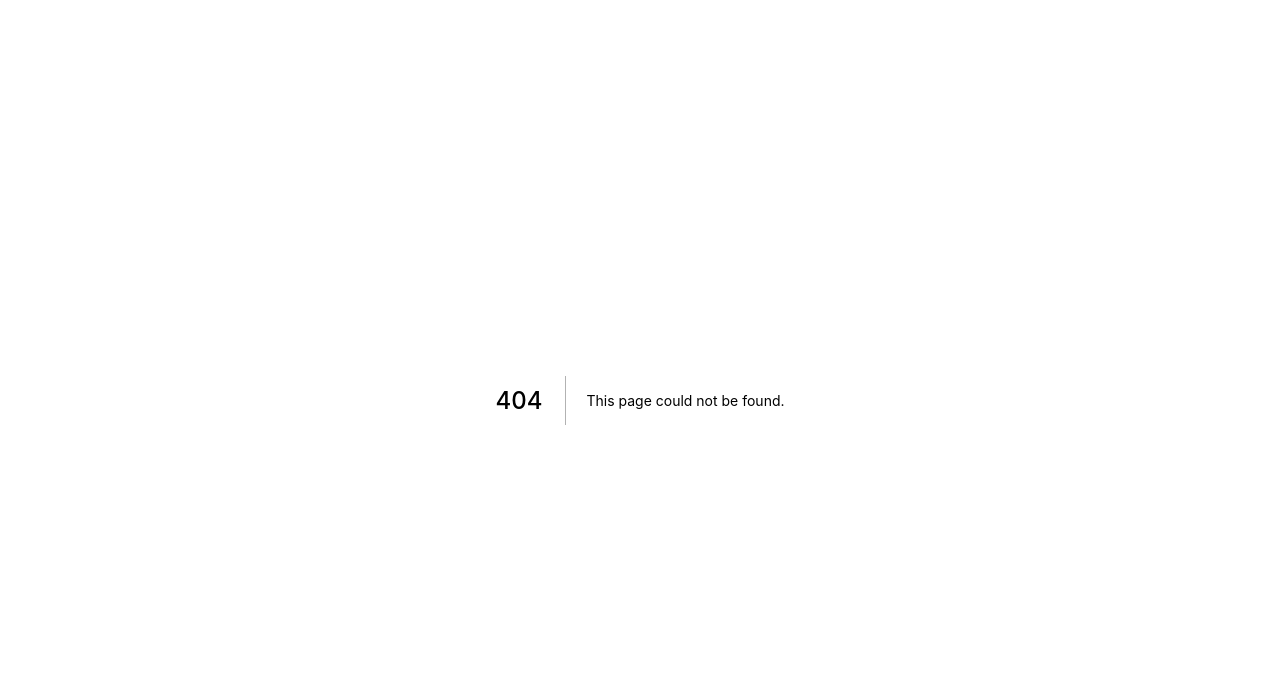
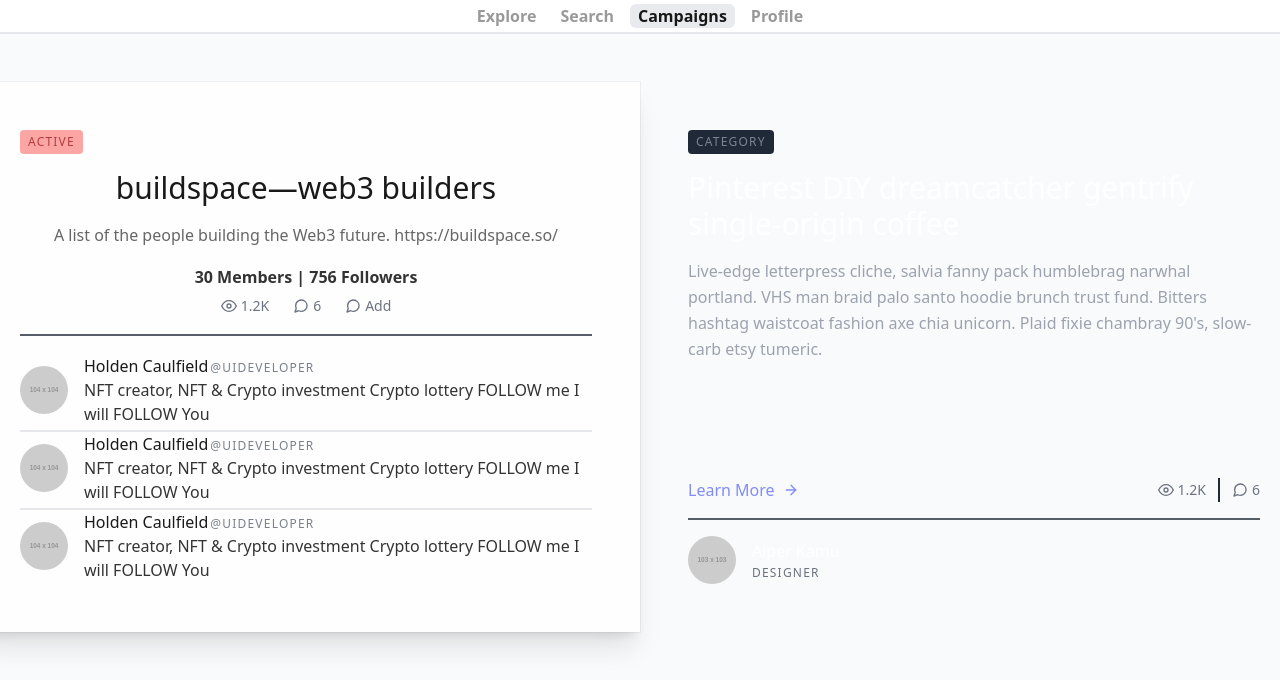
Before and after one commit to BleedingEffigy/twitter-bot-sapphire, a Next.js app in the folder frontend/: page /campaign in a window 1280 px wide. Before the commit this address had no page. Shown: the top 694 px of the page. Built offline with nearby package versions, Linux system fonts and the light colour scheme.

Commit message:
added campaign page

```diff
--- /dev/null
+++ b/frontend/pages/campaign.tsx
@@ -0,0 +1,133 @@
+import type { NextPage } from 'next'
+import Head from 'next/head'
+import Image from 'next/image'
+
+const Home: NextPage = () => {
+  return (
+    <div className="flex min-h-screen w-full flex-col">
+      <Head>
+        <title>Create Next App</title>
+        <link rel="icon" href="/favicon.ico" />
+      </Head>
+
+        <nav className="w-full border-b-2 py-1">
+            <div className="mx-auto text-center">
+                <button className="px-2 mx-1 rounded-md font-semibold text-black/40">
+                Explore
+                </button>
+                <button className="px-2 mx-1 rounded-md font-semibold text-black/40 ">
+                Search
+                </button>
+                <button className="px-2 mx-1 bg-gray-300/50 rounded-md font-semibold text-black/90 ">
+                Campaigns
+                </button>
+                <button className="px-2 mx-1 rounded-md font-semibold text-black/40 ">
+                Profile
+                </button>
+            </div>
+        </nav>
+        <section className="text-gray-400 bg-gray-50 body-font overflow-hidden">
+          <div className="container px-5 py-24 mx-auto">
+            <div className="flex flex-wrap -m-12">
+              <div className="p-12 md:w-1/2 flex flex-col items-start  bg-white/80 shadow-xl ring-1 ring-gray-900/5">
+                <span className="inline-block py-1 px-2 rounded bg-red-300 text-red-800 text-bold text-opacity-75 text-xs font-medium tracking-widest">ACTIVE</span>
+                <h2 className="sm:text-3xl text-2xl title-font font-medium w-full text-center text-black text-opacity-90 mt-4 mb-4">buildspace—web3 builders</h2>
+                <p className="leading-relaxed mb-4 w-full text-center text-black text-opacity-60">
+                A list of the people building the Web3 future. https://buildspace.so/
+                </p>
+                <p className="leading-relaxed mb-1 text-base w-full text-center font-bold text-black text-opacity-80">
+                  30 Members | 756 Followers
+                </p>
+                {/* Actions */}
+                <div className="flex items-center justify-center flex-wrap pb-4 mb-4 border-b-2 border-gray-800 border-opacity-75  w-full">
+                  <span className="text-gray-500 mr-3 inline-flex items-center leading-none text-sm pr-3 py-1">
+                    <svg className="w-4 h-4 mr-1" stroke="currentColor" stroke-width="2" fill="none" stroke-linecap="round" stroke-linejoin="round" viewBox="0 0 24 24">
+                      <path d="M1 12s4-8 11-8 11 8 11 8-4 8-11 8-11-8-11-8z"></path>
+                      <circle cx="12" cy="12" r="3"></circle>
+                    </svg>1.2K
+                  </span>
+                  <span className="text-gray-500 inline-flex items-center leading-none text-sm mr-3 pr-3">
+                    <svg className="w-4 h-4 mr-1" stroke="currentColor" stroke-width="2" fill="none" stroke-linecap="round" stroke-linejoin="round" viewBox="0 0 24 24">
+                      <path d="M21 11.5a8.38 8.38 0 01-.9 3.8 8.5 8.5 0 01-7.6 4.7 8.38 8.38 0 01-3.8-.9L3 21l1.9-5.7a8.38 8.38 0 01-.9-3.8 8.5 8.5 0 014.7-7.6 8.38 8.38 0 013.8-.9h.5a8.48 8.48 0 018 8v.5z"></path>
+                    </svg>6
+                  </span>
+                  <span className="text-gray-500 inline-flex items-center leading-none text-sm">
+                    <svg className="w-4 h-4 mr-1" stroke="currentColor" stroke-width="2" fill="none" stroke-linecap="round" stroke-linejoin="round" viewBox="0 0 24 24">
+                      <path d="M21 11.5a8.38 8.38 0 01-.9 3.8 8.5 8.5 0 01-7.6 4.7 8.38 8.38 0 01-3.8-.9L3 21l1.9-5.7a8.38 8.38 0 01-.9-3.8 8.5 8.5 0 014.7-7.6 8.38 8.38 0 013.8-.9h.5a8.48 8.48 0 018 8v.5z"></path>
+                    </svg>Add
+                  </span>
+                </div>
+                {/* Accounts list */}
+                <div className="flex flex-col divide-y-2">
+                  {/* An Account */}
+                  <a className="inline-flex items-center w-full my-0.5" href='/'>
+                    <img alt="blog" src="https://dummyimage.com/104x104" className="w-12 h-12 rounded-full flex-shrink-0 object-cover object-center"/>
+                    <span className="flex-grow flex flex-col pl-4">
+                      <span className="title-font font-medium text-black/90">Holden Caulfield
+                        <span className="text-gray-500/90 text-xs tracking-widest ml-0.5">@UIDEVELOPER</span>
+                      </span>
+                      <span className="text-black/80">NFT creator, NFT & Crypto investment Crypto lottery FOLLOW me I will FOLLOW You</span>
+                    </span>
+                  </a>
+                  {/* An Account */}
+                  <a className="inline-flex items-center w-full my-0.5" href='/'>
+                    <img alt="blog" src="https://dummyimage.com/104x104" className="w-12 h-12 rounded-full flex-shrink-0 object-cover object-center"/>
+                    <span className="flex-grow flex flex-col pl-4">
+                      <span className="title-font font-medium text-black/90">Holden Caulfield
+                        <span className="text-gray-500/90 text-xs tracking-widest ml-0.5">@UIDEVELOPER</span>
+                      </span>
+                      <span className="text-black/80">NFT creator, NFT & Crypto investment Crypto lottery FOLLOW me I will FOLLOW You</span>
+                    </span>
+                  </a>
+                  {/* An Account */}
+                  <a className="inline-flex items-center w-full my-0.5" href='/'>
+                    <img alt="blog" src="https://dummyimage.com/104x104" className="w-12 h-12 rounded-full flex-shrink-0 object-cover object-center"/>
+                    <span className="flex-grow flex flex-col pl-4">
+                      <span className="title-font font-medium text-black/90">Holden Caulfield
+                        <span className="text-gray-500/90 text-xs tracking-widest ml-0.5">@UIDEVELOPER</span>
+                      </span>
+                      <span className="text-black/80">NFT creator, NFT & Crypto investment Crypto lottery FOLLOW me I will FOLLOW You</span>
+                    </span>
+                  </a>
+                </div>
+
+              </div>
+              <div className="p-12 md:w-1/2 flex flex-col items-start">
+                <span className="inline-block py-1 px-2 rounded bg-gray-800 text-gray-400 text-opacity-75 text-xs font-medium tracking-widest">CATEGORY</span>
+                <h2 className="sm:text-3xl text-2xl title-font font-medium text-white mt-4 mb-4">Pinterest DIY dreamcatcher gentrify single-origin coffee</h2>
+                <p className="leading-relaxed mb-8">Live-edge letterpress cliche, salvia fanny pack humblebrag narwhal portland. VHS man braid palo santo hoodie brunch trust fund. Bitters hashtag waistcoat fashion axe chia unicorn. Plaid fixie chambray 90's, slow-carb etsy tumeric.</p>
+                <div className="flex items-center flex-wrap pb-4 mb-4 border-b-2 border-gray-800 border-opacity-75 mt-auto w-full">
+                  <a className="text-indigo-400 inline-flex items-center">Learn More
+                    <svg className="w-4 h-4 ml-2" viewBox="0 0 24 24" stroke="currentColor" stroke-width="2" fill="none" stroke-linecap="round" stroke-linejoin="round">
+                      <path d="M5 12h14"></path>
+                      <path d="M12 5l7 7-7 7"></path>
+                    </svg>
+                  </a>
+                  <span className="text-gray-500 mr-3 inline-flex items-center ml-auto leading-none text-sm pr-3 py-1 border-r-2 border-gray-800">
+                    <svg className="w-4 h-4 mr-1" stroke="currentColor" stroke-width="2" fill="none" stroke-linecap="round" stroke-linejoin="round" viewBox="0 0 24 24">
+                      <path d="M1 12s4-8 11-8 11 8 11 8-4 8-11 8-11-8-11-8z"></path>
+                      <circle cx="12" cy="12" r="3"></circle>
+                    </svg>1.2K
+                  </span>
+                  <span className="text-gray-500 inline-flex items-center leading-none text-sm">
+                    <svg className="w-4 h-4 mr-1" stroke="currentColor" stroke-width="2" fill="none" stroke-linecap="round" stroke-linejoin="round" viewBox="0 0 24 24">
+                      <path d="M21 11.5a8.38 8.38 0 01-.9 3.8 8.5 8.5 0 01-7.6 4.7 8.38 8.38 0 01-3.8-.9L3 21l1.9-5.7a8.38 8.38 0 01-.9-3.8 8.5 8.5 0 014.7-7.6 8.38 8.38 0 013.8-.9h.5a8.48 8.48 0 018 8v.5z"></path>
+                    </svg>6
+                  </span>
+                </div>
+                <a className="inline-flex items-center">
+                  <img alt="blog" src="https://dummyimage.com/103x103" className="w-12 h-12 rounded-full flex-shrink-0 object-cover object-center"/>
+                  <span className="flex-grow flex flex-col pl-4">
+                    <span className="title-font font-medium text-white">Alper Kamu</span>
+                    <span className="text-gray-500 text-xs tracking-widest mt-0.5">DESIGNER</span>
+                  </span>
+                </a>
+              </div>
+            </div>
+          </div>
+        </section>
+    </div>
+    )
+}
+
+export default Home
--- a/frontend/pages/index.tsx
+++ b/frontend/pages/index.tsx
@@ -12,14 +12,16 @@
 
     <nav className="w-full border-b-2 pb-1">
       <div className="mx-auto text-center">
-        <button className="px-2 mx-1 bg-gray-300/50 rounded-md font-semibold text-black/90 ">
+        <button className="px-2 mx-1 rounded-md font-semibold text-black/40 ">
           Explore
         </button>
-        <button className="px-2 mx-1 rounded-md font-semibold text-black/40 ">
+        <button className="px-2 mx-1 bg-gray-300/50 rounded-md font-semibold text-black/90 ">
           Search
         </button>
         <button className="px-2 mx-1 rounded-md font-semibold text-black/40">
-          Campaign
+          <a href="/campaign">
+            Campaigns
+          </a>
         </button>
         <button className="px-2 mx-1 rounded-md font-semibold text-black/40 ">
           Profile
@@ -132,7 +134,12 @@
                         <path stroke-linecap="round" stroke-linejoin="round" stroke-width="3" d="M5 13l4 4L19 7"></path>
                     </svg>
 
-                    <p className="font-bold ">Account Added to Default Campaign!</p>
+                    <p className="font-bold ">
+                      Account Added to Default Campaign!
+                      <a href="/" className="ml-2 underline">
+                        View
+                      </a>
+                    </p>
                 </div>
             </div>
           </div>
```
